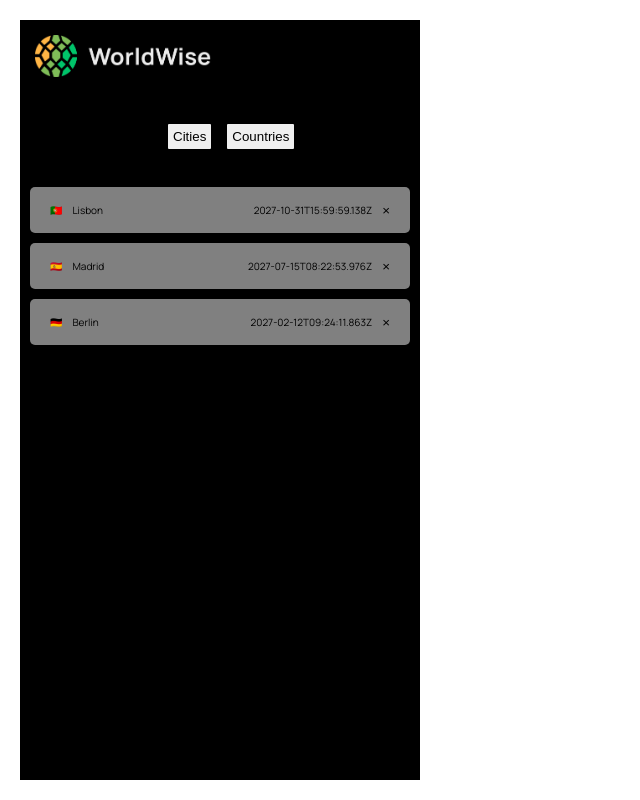
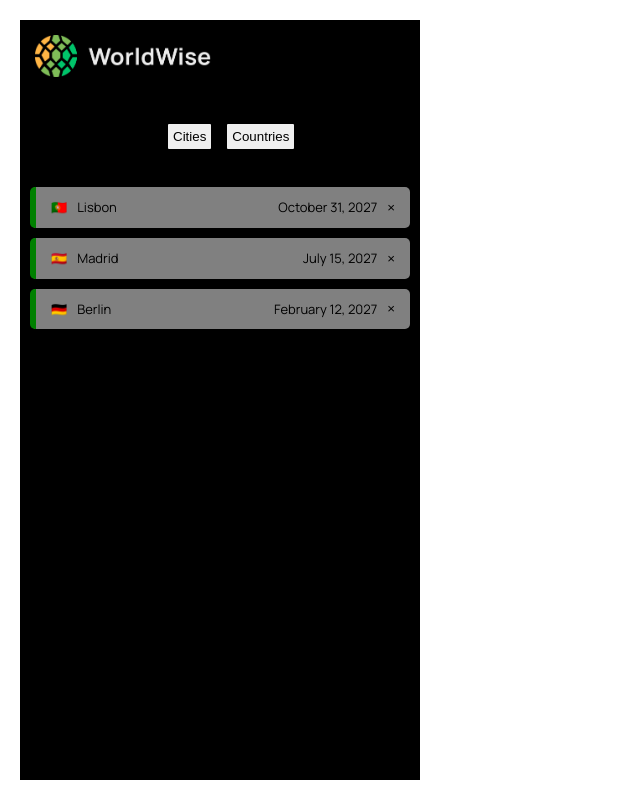
Before and after one commit to DevendranathReddy7/worldtour, a React (Create React App) app: page /app/cities in a window 1280 px wide. Shown: the whole page, without its empty margins (0-640 px from the left). Built offline with nearby package versions, Linux system fonts and the light colour scheme; data requests are answered from the project's data file; the HTML template or start-up script is replaced by a standard one.

Commit message:
updated cities and countries list

```diff
--- a/package.json
+++ b/package.json
@@ -19,7 +19,7 @@
     "build": "react-scripts build",
     "test": "react-scripts test",
     "eject": "react-scripts eject",
-    "server": "json-server --watch data/cities.json --port 7733 --delay 500"
+    "server": "json-server --watch data/cities.json --port 7733 --delay 50000"
   },
   "eslintConfig": {
     "extends": [
--- a/src/App.js
+++ b/src/App.js
@@ -7,8 +7,27 @@ import AppLayout from "./components/App/AppLayout"
 import Cities from "./components/App/Cities"
 import Countries from "./components/App/Countries"
 import Map from "./components/App/Map"
+import { useEffect, useState } from "react"
 
 const App = () => {
+  const [cities, setCities] = useState([])
+  const [isLoading, setIsLoading] = useState(false)
+  useEffect(() => {
+    const fetchData = async () => {
+      try {
+        setIsLoading(true)
+        const res = await fetch('http://localhost:7733/cities')
+        const data = await res.json()
+        setCities(data)
+      } catch {
+        alert('no cities fetched')
+      } finally {
+        setIsLoading(false)
+      }
+
+    }
+    fetchData()
+  }, [])
   return (
     <BrowserRouter>
       <Routes>
@@ -17,9 +36,9 @@ const App = () => {
         <Route path="/pricing" element={<Pricing />} />
         <Route path="/login" element={<Login />} />
         <Route path="/app" element={<AppLayout />}>
-          {/* <Route index element={<Cities />} /> */}
-          <Route path="cities" element={<Cities />} />
-          <Route path="countries" element={<Countries />} />
+          <Route index element={<Cities cityList={cities} status={isLoading} />} />
+          <Route path="cities" element={<Cities cityList={cities} status={isLoading} />} />
+          <Route path="countries" element={<Countries cityList={cities} status={isLoading} />} />
           <Route path="map" element={<Map />} />
 
         </Route>
--- a/src/StyledComponnets/Styles.js
+++ b/src/StyledComponnets/Styles.js
@@ -57,11 +57,25 @@ display:flex;
 `
 
 export const StyledLiCities = styled.li`
+border-left: 6px solid green;
 background-color:grey;
 margin-bottom:10px;
 list-style:none;
 display:flex;
-padding:15px;
+padding:10px;
 justify-content:space-between;
-border-radius: 5px
+border-radius: 5px;
+font-size:13px
 `
+
+export const StyledLiCountries = styled.li`
+border-left: 6px solid orange;
+background-color:grey;
+list-style:none;
+display:inline-flex;
+padding:20px;
+margin:5px ;
+justify-content:space-between;
+border-radius: 5px;
+font-size:13px
+`
--- a/src/components/App/AppLayout.js
+++ b/src/components/App/AppLayout.js
@@ -1,7 +1,9 @@
+import { useEffect, useState } from "react"
 import { StyledAppLayout } from "../../StyledComponnets/Styles"
 import SideBar from "./SideBar"
 
 const AppLayout = () => {
+
     return (
         <StyledAppLayout >
             <SideBar />
--- a/src/components/App/Cities.js
+++ b/src/components/App/Cities.js
@@ -1,53 +1,24 @@
 import { StyledLiCities } from "../../StyledComponnets/Styles"
 import './Cities.css'
-const data = [
-    {
-        "cityName": "Lisbon",
-        "country": "Portugal",
-        "emoji": "🇵🇹",
-        "date": "2027-10-31T15:59:59.138Z",
-        "notes": "My favorite city so far!",
-        "position": {
-            "lat": 38.727881642324164,
-            "lng": -9.140900099907554
-        },
-        "id": 73930385
-    },
-    {
-        "cityName": "Madrid",
-        "country": "Spain",
-        "emoji": "🇪🇸",
-        "date": "2027-07-15T08:22:53.976Z",
-        "notes": "",
-        "position": {
-            "lat": 40.46635901755316,
-            "lng": -3.7133789062500004
-        },
-        "id": 17806751
-    },
-    {
-        "cityName": "Berlin",
-        "country": "Germany",
-        "emoji": "🇩🇪",
-        "date": "2027-02-12T09:24:11.863Z",
-        "notes": "Amazing 😃",
-        "position": {
-            "lat": 52.53586782505711,
-            "lng": 13.376933665713324
-        },
-        "id": 98443197
-    }
-]
-const Cities = () => {
+const formatDate = (date) =>
+    new Intl.DateTimeFormat('en', {
+        day: 'numeric',
+        month: 'long',
+        year: 'numeric'
+    }).format(new Date(date))
+
+const Cities = ({ cityList, status }) => {
+    if (status) return <h3 style={{ color: "white", marginLeft: '13rem', fontSize: '20px' }}>Loading...</h3>
+    if (cityList.length === 0) return <h3 style={{ color: "white", marginLeft: '13rem', fontSize: '20px' }}>No Cities Visted yet!</h3>
     return (
         <div>
-            {data.map(city => <StyledLiCities>
+            {cityList.map(city => <StyledLiCities key={city.id}>
                 <div className="citiesList">
                     <p className="item">{city.emoji}</p>
                     <p className="item">{city.cityName}</p>
                 </div>
                 <div className="citiesList">
-                    <p className="item">{city.date}</p>
+                    <p className="item">{formatDate(city.date)}</p>
                     <button className="item btn">&times;</button>
                 </div>
 
--- a/src/components/App/Countries.js
+++ b/src/components/App/Countries.js
@@ -1,9 +1,19 @@
-import { Outlet } from "react-router-dom"
+import { StyledLiCountries } from "../../StyledComponnets/Styles"
 
-const Countries = () => {
+const Countries = ({ cityList, status }) => {
+    if (status) return <h3 style={{ color: "white", marginLeft: '13rem', fontSize: '20px' }}>Loading...</h3>
+    if (cityList.length === 0) return <h3 style={{ color: "white", marginLeft: '13rem', fontSize: '20px' }}>No Countries Visted yet!</h3>
+
+    const countries = cityList.reduce((arr, city) => {
+        if (!arr.map((el) => el.country).includes(city.country))
+            return [...arr, { country: city.country, emoji: city.emoji }]
+        else return arr
+    }, [])
     return (
         <div>
-            <Outlet />
+            {countries.map(contry => <StyledLiCountries key={Math.random()}>
+                <h3>{contry.country}</h3>
+            </StyledLiCountries>)}
         </div>
     )
 }
```
Also changed, not shown: data/cities.json (line endings or trailing spaces).
